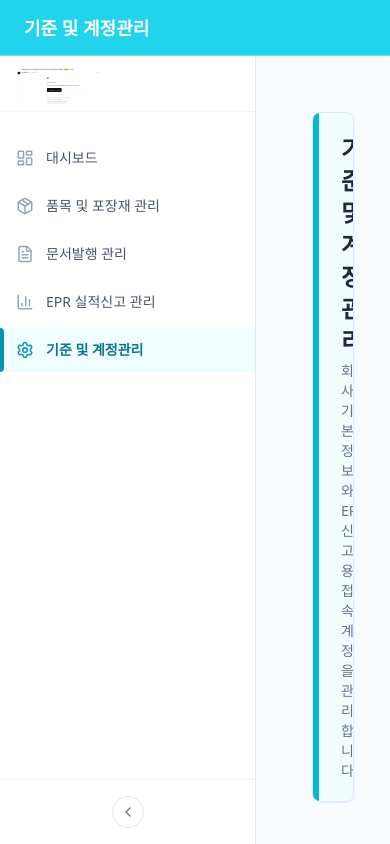
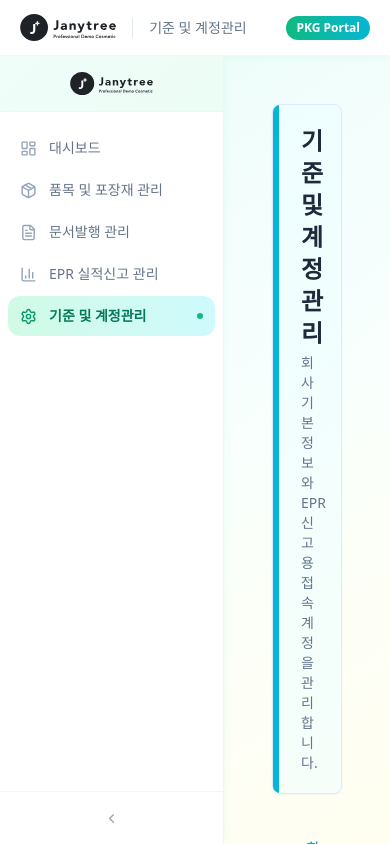
Before and after one commit to janytree33/pkg, a React (Vite) app: page /settings in a window 390 px wide. Built offline with nearby package versions, Linux system fonts and the light colour scheme; no server answers; the database is empty.

Commit message:
feat: redesign - janytree.com 스타일 헤더/사이드바 개편 + BomTab 생산수량 기반 g 자동 계산 추가

```diff
--- a/src/App.jsx
+++ b/src/App.jsx
@@ -16,27 +16,22 @@ import EprReporting from './pages/EprReporting';
 import Settings from './pages/Settings';
 import { SIDEBAR_MENUS } from './utils/constants';
 
-// 현재 라우트에 따른 타이틀 매핑 훅
-function usePageTitle() {
-  const location = useLocation();
-  const menu = SIDEBAR_MENUS.find((m) => m.path === location.pathname);
-  return menu ? menu.label : 'JANYTREE PKG Portal';
-}
-
 function Layout() {
   const [sidebarCollapsed, setSidebarCollapsed] = useState(false);
-  const title = usePageTitle();
 
   return (
-    <div className="h-screen w-screen flex flex-col overflow-hidden bg-slate-50  transition-theme">
-      {/* 상단 헤더 (전체 너비 차지) */}
-      <Header title={title} />
+    <div
+      className="h-screen w-screen flex flex-col overflow-hidden transition-theme"
+      style={{ background: 'linear-gradient(145deg, #e8fdf5 0%, #f0fdfb 25%, #f7fffe 50%, #fdfff7 75%, #fffef0 100%)' }}
+    >
+      {/* 상단 헤더 */}
+      <Header />
 
       {/* 하단 바디 (좌측 사이드바 + 우측 메인) */}
       <div className="flex flex-1 overflow-hidden">
         <Sidebar collapsed={sidebarCollapsed} onToggle={() => setSidebarCollapsed(!sidebarCollapsed)} />
 
-        <main className="flex-1 overflow-y-auto p-8">
+        <main className="flex-1 overflow-y-auto p-6">
           <Routes>
             <Route path="/" element={<Dashboard />} />
             <Route path="/items" element={<ItemManagement />} />
--- a/src/components/items/BomTab.jsx
+++ b/src/components/items/BomTab.jsx
@@ -1,8 +1,16 @@
+/**
+ * BomTab.jsx
+ * ─────────────────────────────────────
+ * BOM(부품 구성표) 탭 컴포넌트
+ * - 포장부자재 / 충진부자재 목록 표시
+ * - 생산수량 입력 시 각 부자재의 총 필요 중량(g) 자동 계산
+ * - 합성수지 총 중량 합계 표시 (EPR 신고용)
+ */
 import React, { useState } from 'react';
 import usePackagingStore from '../../stores/packagingStore';
 import DataTable from '../common/DataTable';
 import PackagingComponentForm from './PackagingComponentForm';
-import { Plus, Copy, Trash2 } from 'lucide-react';
+import { Plus, Copy, Trash2, FlaskConical } from 'lucide-react';
 import { PLASTIC_MATERIALS } from '../../utils/constants';
 
 export default function BomTab() {
@@ -22,9 +30,12 @@ export default function BomTab() {
   const [selectedVersionIdx, setSelectedVersionIdx] = useState(0);
   const [isFormOpen, setIsFormOpen] = useState(false);
 
+  // ★ 생산수량 상태 (기본값 1개 - 이 숫자를 바꾸면 총 필요량이 자동으로 바뀜)
+  const [productionQty, setProductionQty] = useState(1);
+
   if (!product) return null;
 
-  // 버전 히스토리 가져오기. 새 버전이 생기면 항상 최신 인덱스가 유효하도록 처리합니다.
+  // 버전 히스토리 가져오기
   const versions = product.versions || [];
   const currentVersionIdx = Math.min(selectedVersionIdx, Math.max(0, versions.length - 1));
   const currentVersion = versions[currentVersionIdx];
@@ -32,28 +43,23 @@ export default function BomTab() {
   // 기존 버전을 복사해 새 버전을 만드는 함수
   const handleCreateNewVersion = () => {
     createNewVersion(product.id);
-    setSelectedVersionIdx(versions.length); // 새롭게 추가된 버전 탭으로 자동 이동
+    setSelectedVersionIdx(versions.length);
   };
 
   // 모달 폼에서 포장재를 저장했을 때의 처리
   const handleSaveComponent = (data) => {
-    // 1. 공용 포장재(DB) 목록에 신규 데이터 추가
     const newComponentId = Date.now().toString();
     const componentData = { ...data, id: newComponentId, createdAt: new Date().toISOString() };
     addPackagingComponent(componentData);
-
-    // 2. 현재 선택된 제품 버전의 BOM(부품 구성표)에 방금 만든 포장재를 1개 수량으로 추가
     addBomItem(product.id, currentVersionIdx, {
       componentId: newComponentId,
       qty: 1
     });
-
-    // 모달 닫기
     setIsFormOpen(false);
   };
 
-  // BOM에 등록된 포장재 중 플라스틱(합성수지) 재질의 중량만 합산하여 하단에 표시하기 위한 계산 로직
-  const totalPlasticWeight = currentVersion?.bomItems.reduce((sum, item) => {
+  // 합성수지(플라스틱) 총 중량 합산 (1개 기준)
+  const totalPlasticWeightPerUnit = currentVersion?.bomItems.reduce((sum, item) => {
     const component = packagingComponents.find(c => c.id === item.componentId);
     if (component && PLASTIC_MATERIALS.includes(component.material)) {
       return sum + (component.weightPerUnit * item.qty);
@@ -61,7 +67,10 @@ export default function BomTab() {
     return sum;
   }, 0) || 0;
 
-  // 아이템을 충진부자재와 포장부자재로 분리
+  // ★ 생산수량을 곱한 합성수지 총 중량
+  const totalPlasticWeightByProduction = totalPlasticWeightPerUnit * productionQty;
+
+  // 충진부자재 vs 포장부자재 분리
   const chargingItems = currentVersion?.bomItems.filter(item => {
     const comp = packagingComponents.find(c => c.id === item.componentId);
     return comp && comp.type === '충진부자재';
@@ -69,12 +78,12 @@ export default function BomTab() {
 
   const packagingItems = currentVersion?.bomItems.filter(item => {
     const comp = packagingComponents.find(c => c.id === item.componentId);
-    return !comp || comp.type !== '충진부자재'; // 기본값은 포장부자재
+    return !comp || comp.type !== '충진부자재';
   }) || [];
 
-  // 데이터 테이블 구성을 위한 컬럼 정의 (공통)
+  // ─── 테이블 컬럼 정의 ───
   const columns = [
-    { header: '선택', accessor: () => <input type="checkbox" /> },
+    { header: '선택', accessor: () => <input type="checkbox" className="rounded" /> },
     {
       header: '부재료등록번호',
       accessor: row => packagingComponents.find(c => c.id === row.componentId)?.regNo || '-'
@@ -88,27 +97,60 @@ export default function BomTab() {
       accessor: row => packagingComponents.find(c => c.id === row.componentId)?.name || '알 수 없음'
     },
     {
-      header: '규격',
-      accessor: row => packagingComponents.find(c => c.id === row.componentId)?.spec || '-'
+      header: '재질',
+      accessor: row => {
+        const comp = packagingComponents.find(c => c.id === row.componentId);
+        const mat = comp?.material || '-';
+        // 합성수지(플라스틱)이면 민트색 뱃지로 강조
+        const isPlastic = PLASTIC_MATERIALS.includes(mat);
+        return isPlastic
+          ? <span className="inline-flex px-2 py-0.5 rounded-full text-xs font-medium bg-emerald-50 text-emerald-700 border border-emerald-200">{mat}</span>
+          : <span className="text-slate-600 text-sm">{mat}</span>;
+      }
     },
     {
-      header: '필요수량',
+      header: '개당 중량(g)',
+      accessor: row => {
+        const component = packagingComponents.find(c => c.id === row.componentId);
+        const w = component?.weightPerUnit || 0;
+        return (
+          <span className="font-mono text-sm text-slate-700">
+            {w.toFixed(4)} g
+          </span>
+        );
+      }
+    },
+    {
+      header: '제품당 수량(ea)',
       accessor: (row) => (
         <input
           type="number"
           value={row.qty}
           min="1"
           onChange={e => updateBomItem(product.id, currentVersionIdx, row.componentId, { qty: parseInt(e.target.value) || 1 })}
-          className="w-16 px-2 py-1 border border-gray-300  rounded text-center  dark:text-white"
+          className="w-16 px-2 py-1 border border-slate-200 rounded-lg text-center text-sm focus:outline-none focus:ring-2 focus:ring-emerald-300"
         />
       )
     },
     {
-      header: '총 중량(g)',
+      header: '총 중량 /1개(g)',
       accessor: row => {
         const component = packagingComponents.find(c => c.id === row.componentId);
-        const weight = component ? component.weightPerUnit : 0;
-        return (weight * row.qty).toFixed(6);
+        const weight = component ? (component.weightPerUnit * row.qty) : 0;
+        return <span className="font-mono text-sm text-slate-600">{weight.toFixed(4)}</span>;
+      }
+    },
+    {
+      // ★ 핵심: 생산수량 입력 시 자동으로 총 필요량 계산
+      header: `총 필요량 (×${productionQty.toLocaleString()}개)(g)`,
+      accessor: row => {
+        const component = packagingComponents.find(c => c.id === row.componentId);
+        const totalWeight = component ? (component.weightPerUnit * row.qty * productionQty) : 0;
+        return (
+          <span className="font-mono text-sm font-semibold text-emerald-700">
+            {totalWeight.toLocaleString(undefined, { minimumFractionDigits: 2, maximumFractionDigits: 4 })}
+          </span>
+        );
       }
     },
     {
@@ -116,10 +158,10 @@ export default function BomTab() {
       accessor: row => (
         <button
           onClick={() => removeBomItem(product.id, currentVersionIdx, row.componentId)}
-          className="p-1 text-red-600 hover:bg-red-50 dark:hover:bg-red-900/20 rounded"
+          className="p-1.5 text-red-400 hover:text-red-600 hover:bg-red-50 rounded-lg transition-colors"
           title="삭제"
         >
-          <Trash2 size={16} />
+          <Trash2 size={15} />
         </button>
       )
     }
@@ -127,16 +169,16 @@ export default function BomTab() {
 
   return (
     <div className="flex flex-col h-full space-y-4">
-      {/* 헤더 부분: 버전 선택 및 버튼들 */}
-      <div className="flex justify-between items-center">
-        <div className="flex items-center gap-4">
-          <h2 className="text-xl font-bold text-gray-900 dark:text-white">BOM 목록</h2>
 
-          {/* 버전 선택 드롭다운 */}
+      {/* ─── 헤더 영역 ─── */}
+      <div className="flex flex-wrap justify-between items-center gap-3">
+        {/* 버전 선택 */}
+        <div className="flex items-center gap-3">
+          <h2 className="text-lg font-bold text-slate-800">BOM 목록</h2>
           <select
             value={currentVersionIdx}
             onChange={e => setSelectedVersionIdx(parseInt(e.target.value))}
-            className="px-3 py-1.5 border border-gray-300  rounded-md   text-sm"
+            className="px-3 py-1.5 border border-slate-200 rounded-lg text-sm bg-white focus:ring-2 focus:ring-emerald-300 focus:outline-none"
           >
             {versions.map((v, idx) => (
               <option key={idx} value={idx}>{v.version}</option>
@@ -144,39 +186,62 @@ export default function BomTab() {
           </select>
         </div>
 
+        {/* 버튼 그룹 */}
         <div className="flex gap-2">
-          {/* 새 버전 만들기 버튼 */}
           <button
             onClick={handleCreateNewVersion}
-            className="flex items-center gap-1 px-3 py-1.5 text-sm font-medium text-gray-700  bg-white  border border-gray-300  rounded-md hover:bg-gray-50 dark:hover:bg-gray-700 transition-colors"
+            className="flex items-center gap-1.5 px-3 py-1.5 text-sm font-medium text-slate-600 bg-white border border-slate-200 rounded-lg hover:bg-slate-50 transition-colors"
           >
-            <Copy size={16} />
+            <Copy size={15} />
             <span>새 버전 만들기</span>
           </button>
-
-          {/* 포장재 추가 모달 열기 버튼 */}
           <button
             onClick={() => setIsFormOpen(true)}
-            className="flex items-center gap-1 px-3 py-1.5 text-sm font-medium text-white bg-brand-400 text-white font-bold tracking-wide shadow-sm hover:shadow-md rounded-md hover:bg-brand-500 transition-colors"
+            className="flex items-center gap-1.5 px-3 py-1.5 text-sm font-medium text-white rounded-lg transition-all hover:shadow-md"
+            style={{ background: 'linear-gradient(90deg, #10b981, #06b6d4)' }}
           >
-            <Plus size={16} />
+            <Plus size={15} />
             <span>포장재 추가</span>
           </button>
         </div>
       </div>
 
+      {/* ★ 생산수량 입력 박스 (핵심 기능) */}
+      <div
+        className="flex items-center gap-4 p-4 rounded-xl border border-emerald-100"
+        style={{ background: 'linear-gradient(90deg, #f0fdf9 0%, #ecfeff 100%)' }}
+      >
+        <FlaskConical size={18} className="text-emerald-500 shrink-0" />
+        <span className="text-sm font-semibold text-emerald-800">생산수량 기반 자동 계산</span>
+        <div className="flex items-center gap-2">
+          <label className="text-sm text-slate-600">생산수량</label>
+          <input
+            type="number"
+            value={productionQty}
+            min="1"
+            onChange={e => setProductionQty(Math.max(1, parseInt(e.target.value) || 1))}
+            className="w-28 px-3 py-1.5 border border-emerald-200 rounded-lg text-sm text-center font-mono font-bold text-emerald-800 bg-white focus:outline-none focus:ring-2 focus:ring-emerald-300"
+          />
+          <span className="text-sm text-slate-500">개</span>
+        </div>
+        <div className="ml-auto text-sm text-slate-500">
+          ▶ 오른쪽 <span className="font-semibold text-emerald-700">「총 필요량」</span> 컬럼에 자동 반영됩니다
+        </div>
+      </div>
+
       {/* BOM 리스트 영역 */}
-      <div className="flex-1 overflow-auto space-y-6">
+      <div className="flex-1 overflow-auto space-y-5">
 
-        {/* 충진부자재 현황 */}
+        {/* 충진부자재 */}
         <div>
           <div className="flex items-center gap-2 mb-2">
-            <div className="w-1 h-4 bg-emerald-500 rounded-full"></div>
-            <h3 className="font-semibold text-gray-800 dark:text-gray-200">
-              충진부자재 현황 <span className="text-sm font-normal text-gray-500">(총 {chargingItems.length}개)</span>
+            <div className="w-1 h-4 bg-emerald-400 rounded-full" />
+            <h3 className="font-semibold text-slate-700 text-sm">
+              충진부자재
+              <span className="ml-2 text-xs font-normal text-slate-400">(총 {chargingItems.length}개)</span>
             </h3>
           </div>
-          <div className="border border-gray-200  rounded-lg">
+          <div className="border border-slate-100 rounded-xl overflow-hidden bg-white shadow-sm">
             <DataTable
               columns={columns}
               data={chargingItems}
@@ -185,15 +250,16 @@ export default function BomTab() {
           </div>
         </div>
 
-        {/* 포장부자재 현황 */}
+        {/* 포장부자재 */}
         <div>
           <div className="flex items-center gap-2 mb-2">
-            <div className="w-1 h-4 bg-brand-400 text-white shadow-sm rounded-full"></div>
-            <h3 className="font-semibold text-gray-800 dark:text-gray-200">
-              포장부자재 현황 <span className="text-sm font-normal text-gray-500">(총 {packagingItems.length}개)</span>
+            <div className="w-1 h-4 bg-cyan-400 rounded-full" />
+            <h3 className="font-semibold text-slate-700 text-sm">
+              포장부자재
+              <span className="ml-2 text-xs font-normal text-slate-400">(총 {packagingItems.length}개)</span>
             </h3>
           </div>
-          <div className="border border-gray-200  rounded-lg">
+          <div className="border border-slate-100 rounded-xl overflow-hidden bg-white shadow-sm">
             <DataTable
               columns={columns}
               data={packagingItems}
@@ -201,14 +267,47 @@ export default function BomTab() {
             />
           </div>
         </div>
-
       </div>
 
-      {/* 하단 요약 패널: 합성수지 총 중량 합계 */}
-      <div className="flex justify-end p-4 bg-gray-50  border border-gray-200  rounded-lg mt-4">
+      {/* ─── 하단 합계 패널 ─── */}
+      <div
+        className="flex flex-wrap justify-between items-center p-4 rounded-xl border border-emerald-100 gap-4"
+        style={{ background: 'linear-gradient(90deg, #f0fdf9 0%, #ecfeff 100%)' }}
+      >
+        {/* 1개당 합성수지 중량 */}
         <div className="text-right">
-          <span className="text-sm text-gray-600  mr-4">합성수지 총 중량 합계:</span>
-          <span className="text-lg font-bold text-gray-900 dark:text-white">{totalPlasticWeight.toFixed(6)} g</span>
+          <div className="text-xs text-slate-500 mb-1">합성수지 중량 / 제품 1개</div>
+          <div className="text-lg font-bold text-slate-800 font-mono">
+            {totalPlasticWeightPerUnit.toFixed(4)}
+            <span className="text-sm font-normal text-slate-500 ml-1">g</span>
+          </div>
+        </div>
+
+        {/* 화살표 */}
+        <div className="text-slate-300 text-xl">×</div>
+
+        {/* 생산수량 */}
+        <div className="text-right">
+          <div className="text-xs text-slate-500 mb-1">생산수량</div>
+          <div className="text-lg font-bold text-slate-800 font-mono">
+            {productionQty.toLocaleString()}
+            <span className="text-sm font-normal text-slate-500 ml-1">개</span>
+          </div>
+        </div>
+
+        {/* = */}
+        <div className="text-slate-300 text-xl">=</div>
+
+        {/* 합성수지 총 중량 */}
+        <div className="text-right">
+          <div className="text-xs text-emerald-600 font-medium mb-1">합성수지 총 배출 중량 (EPR 신고용)</div>
+          <div className="text-2xl font-bold text-emerald-700 font-mono">
+            {totalPlasticWeightByProduction.toLocaleString(undefined, { minimumFractionDigits: 2, maximumFractionDigits: 2 })}
+            <span className="text-base font-normal ml-1">g</span>
+            <span className="text-sm font-normal text-slate-500 ml-2">
+              ({(totalPlasticWeightByProduction / 1000).toFixed(4)} kg)
+            </span>
+          </div>
         </div>
       </div>
 
--- a/src/components/layout/Header.jsx
+++ b/src/components/layout/Header.jsx
@@ -1,23 +1,56 @@
+/**
+ * Header.jsx
+ * ─────────────────────────────────────
+ * 상단 헤더 컴포넌트
+ * janytree.com 사이트 스타일 참고: 흰 배경 + 좌측 로고 + 우측 페이지 정보
+ */
 import React from 'react';
-import { Moon, Sun } from 'lucide-react';
-import useSettingsStore from '../../stores/settingsStore';
+import { useLocation } from 'react-router-dom';
+import { SIDEBAR_MENUS } from '../../utils/constants';
 
-export default function Header({ title }) {
+export default function Header() {
+  // 현재 경로에 해당하는 메뉴 정보 가져오기
+  const location = useLocation();
+  const currentMenu = SIDEBAR_MENUS.find((m) => m.path === location.pathname);
+  const pageTitle = currentMenu?.label || 'PKG Portal';
 
+  // 오늘 날짜 표시
+  const today = new Date().toLocaleDateString('ko-KR', {
+    year: 'numeric',
+    month: 'long',
+    day: 'numeric',
+    weekday: 'short',
+  });
 
   return (
-    <header className="flex items-center justify-between h-14 px-6 bg-brand-400 shadow-sm border-b border-brand-300  transition-colors z-10 shrink-0 shadow-md">
-      {/* 좌측: 현재 페이지 타이틀 */}
-      <div className="flex items-center">
-        <h1 className="text-lg font-semibold text-white">
-          {title || '패키징 관리'}
-        </h1>
+    <header
+      className="flex items-center justify-between h-14 px-5 bg-white border-b border-slate-100 z-10 shrink-0"
+      style={{ boxShadow: '0 1px 8px 0 rgba(16,185,129,0.06)' }}
+    >
+      {/* 좌측: JT 로고 */}
+      <div className="flex items-center gap-3">
+        <img
+          src="/JT_Logo_Horizontal_copy.svg"
+          alt="Janytree Logo"
+          className="h-7 object-contain"
+          style={{ maxWidth: '160px' }}
+        />
+        {/* 구분선 */}
+        <div className="w-px h-5 bg-slate-200 mx-1" />
+        {/* 현재 페이지명 */}
+        <span className="text-sm font-medium text-slate-500">{pageTitle}</span>
       </div>
 
-      {/* 우측: 실제 기능 (다크모드 토글) */}
-      <div className="flex items-center space-x-3">
-        {/* 다크모드 토글 버튼 */}
-
+      {/* 우측: 날짜 */}
+      <div className="flex items-center gap-3">
+        <span className="text-xs text-slate-400 hidden sm:block">{today}</span>
+        {/* 작은 브랜드 뱃지 */}
+        <span
+          className="text-xs font-semibold px-2.5 py-1 rounded-full text-white"
+          style={{ background: 'linear-gradient(90deg, #10b981, #06b6d4)' }}
+        >
+          PKG Portal
+        </span>
       </div>
     </header>
   );
--- a/src/components/layout/Sidebar.jsx
+++ b/src/components/layout/Sidebar.jsx
@@ -1,3 +1,9 @@
+/**
+ * Sidebar.jsx
+ * ─────────────────────────────────────
+ * 좌측 사이드바
+ * janytree.com 스타일: 흰색 배경 + 민트/틸 포인트 컬러
+ */
 import React from 'react';
 import { NavLink } from 'react-router-dom';
 import {
@@ -23,52 +29,71 @@ const iconMap = {
 export default function Sidebar({ collapsed, onToggle }) {
   return (
     <aside
-      className={`relative flex flex-col min-h-full bg-white  border-r border-slate-200  transition-all duration-300 ease-in-out z-20 flex-shrink-0 ${collapsed ? 'w-[72px]' : 'w-64'}`}
+      className={`relative flex flex-col min-h-full bg-white border-r border-slate-100 transition-all duration-300 ease-in-out z-20 flex-shrink-0 ${collapsed ? 'w-[64px]' : 'w-56'}`}
+      style={{ boxShadow: '1px 0 8px 0 rgba(16,185,129,0.05)' }}
     >
-      {/* 로고 영역 */}
-      <div className="flex items-center justify-between h-14 px-4 border-b border-slate-100 dark:border-slate-800">
-        {!collapsed && (
-          <div className="flex items-center justify-start overflow-hidden w-full h-full pt-2">
-            <img src="/logo_new.png" alt="Logo" className="h-10 object-contain" />
-          </div>
-        )}
-        {collapsed && (
-          <div className="w-full flex justify-center pt-2">
-            <img src="/logo_new.png" alt="Logo" className="h-8 object-contain" />
+      {/* 상단 로고 영역 */}
+      <div
+        className="flex items-center justify-center h-14 border-b border-slate-100 px-3"
+        style={{ background: 'linear-gradient(135deg, #f0fdf9 0%, #ecfdf5 100%)' }}
+      >
+        {!collapsed ? (
+          <img
+            src="/JT_Logo_Horizontal_copy.svg"
+            alt="Janytree"
+            className="h-6 object-contain"
+            style={{ maxWidth: '130px' }}
+          />
+        ) : (
+          /* 축소 시 JT 이니셜 뱃지 */
+          <div
+            className="w-8 h-8 rounded-lg flex items-center justify-center text-white text-xs font-bold"
+            style={{ background: 'linear-gradient(135deg, #10b981, #06b6d4)' }}
+          >
+            JT
           </div>
         )}
       </div>
 
       {/* 메뉴 리스트 */}
-      <nav className="flex-1 overflow-y-auto py-6 scrollbar-hide">
-        <ul className="space-y-1">
+      <nav className="flex-1 overflow-y-auto py-4 px-2">
+        <ul className="space-y-0.5">
           {SIDEBAR_MENUS?.map((menu) => {
             const Icon = iconMap[menu.icon] || Package;
             return (
               <li key={menu.id}>
                 <NavLink
                   to={menu.path}
+                  title={collapsed ? menu.label : ''}
                   className={({ isActive }) =>
-                    `flex items-center px-4 py-3 transition-colors group relative ${
+                    `flex items-center gap-3 px-3 py-2.5 rounded-xl transition-all duration-150 group relative text-sm ${
                       isActive
-                        ? 'bg-brand-50/80  text-brand-700  font-semibold'
-                        : 'text-slate-600  hover:bg-white dark:hover:bg-slate-800/50 hover:text-gray-800 dark:hover:text-slate-200'
+                        ? 'text-emerald-700 font-semibold'
+                        : 'text-slate-500 hover:text-slate-700 hover:bg-slate-50'
                     } ${collapsed ? 'justify-center px-0' : ''}`
                   }
-                  title={collapsed ? menu.label : ''}
+                  style={({ isActive }) =>
+                    isActive
+                      ? { background: 'linear-gradient(90deg, #d1fae5 0%, #cffafe 100%)' }
+                      : {}
+                  }
                 >
                   {({ isActive }) => (
                     <>
-                      {/* 활성 탭 좌측 보더 하이라이트 */}
-                      {isActive && (
-                        <div className="absolute left-0 top-0 bottom-0 w-1 bg-brand-600  rounded-r" />
-                      )}
-
-                      <Icon size={18} className={`shrink-0 ${collapsed ? '' : 'mr-3'} ${isActive ? 'text-brand-600 dark:text-brand-400' : 'text-slate-400 dark:text-slate-500'}`} />
+                      <Icon
+                        size={17}
+                        className={`shrink-0 transition-colors ${
+                          isActive ? 'text-emerald-600' : 'text-slate-400 group-hover:text-emerald-500'
+                        }`}
+                      />
                       {!collapsed && (
-                        <span className="text-sm whitespace-nowrap overflow-hidden text-ellipsis">
+                        <span className="whitespace-nowrap overflow-hidden text-ellipsis">
                           {menu.label}
                         </span>
+                      )}
+                      {/* 활성 표시 우측 도트 */}
+                      {isActive && !collapsed && (
+                        <div className="ml-auto w-1.5 h-1.5 rounded-full bg-emerald-500" />
                       )}
                     </>
                   )}
@@ -79,13 +104,13 @@ export default function Sidebar({ collapsed, onToggle }) {
         </ul>
       </nav>
 
-      {/* 접힘/펼침 토글 버튼 (하단) */}
-      <div className="p-4 border-t border-slate-100  flex justify-center">
+      {/* 하단 접기 버튼 */}
+      <div className="p-3 border-t border-slate-100 flex justify-center">
         <button
           onClick={onToggle}
-          className="flex items-center justify-center w-8 h-8 bg-white  border border-slate-200  text-slate-500 rounded-full hover:text-brand-600 hover:border-brand-300 transition-colors focus:outline-none"
+          className="flex items-center justify-center w-7 h-7 rounded-lg text-slate-400 hover:text-emerald-600 hover:bg-emerald-50 transition-all"
         >
-          {collapsed ? <ChevronRight size={16} /> : <ChevronLeft size={16} />}
+          {collapsed ? <ChevronRight size={15} /> : <ChevronLeft size={15} />}
         </button>
       </div>
     </aside>
```
Also changed, not shown: src/components/epr/EprAggregationTab.jsx (+8 -7 lines), src/utils/constants.js (+34 -11 lines), JT_Logo_Horizontal_copy.svg (added), public/JT_Logo_Horizontal_copy.svg (added).
